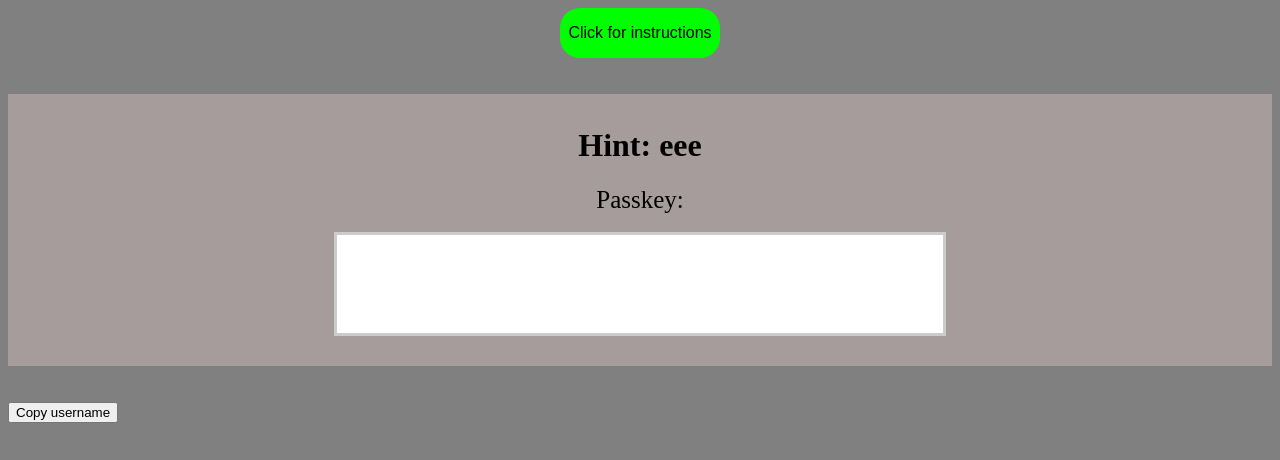
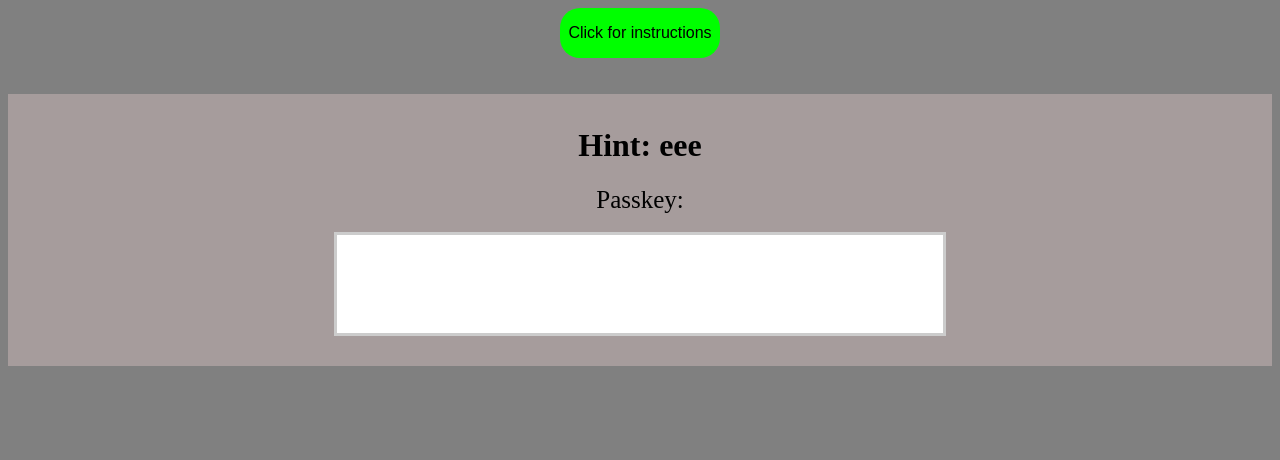
Before and after one commit to Ovlic/frown, a plain HTML site: page index.html in a window 1280 px wide. Drawn offline with Linux system fonts and the light colour scheme.

Commit message:
Update index.html

```diff
--- a/index.html
+++ b/index.html
@@ -12,7 +12,6 @@
             <label for="passkey">Passkey:</label><br>
             <input type="text" style="font-size:5vw;" id="passkey" name="passkey"><br>
         </form><br><br>
-        <button id="username_copy">Copy username</button>
         <script>
             var btncount = 0
             var successcount = 0
```
